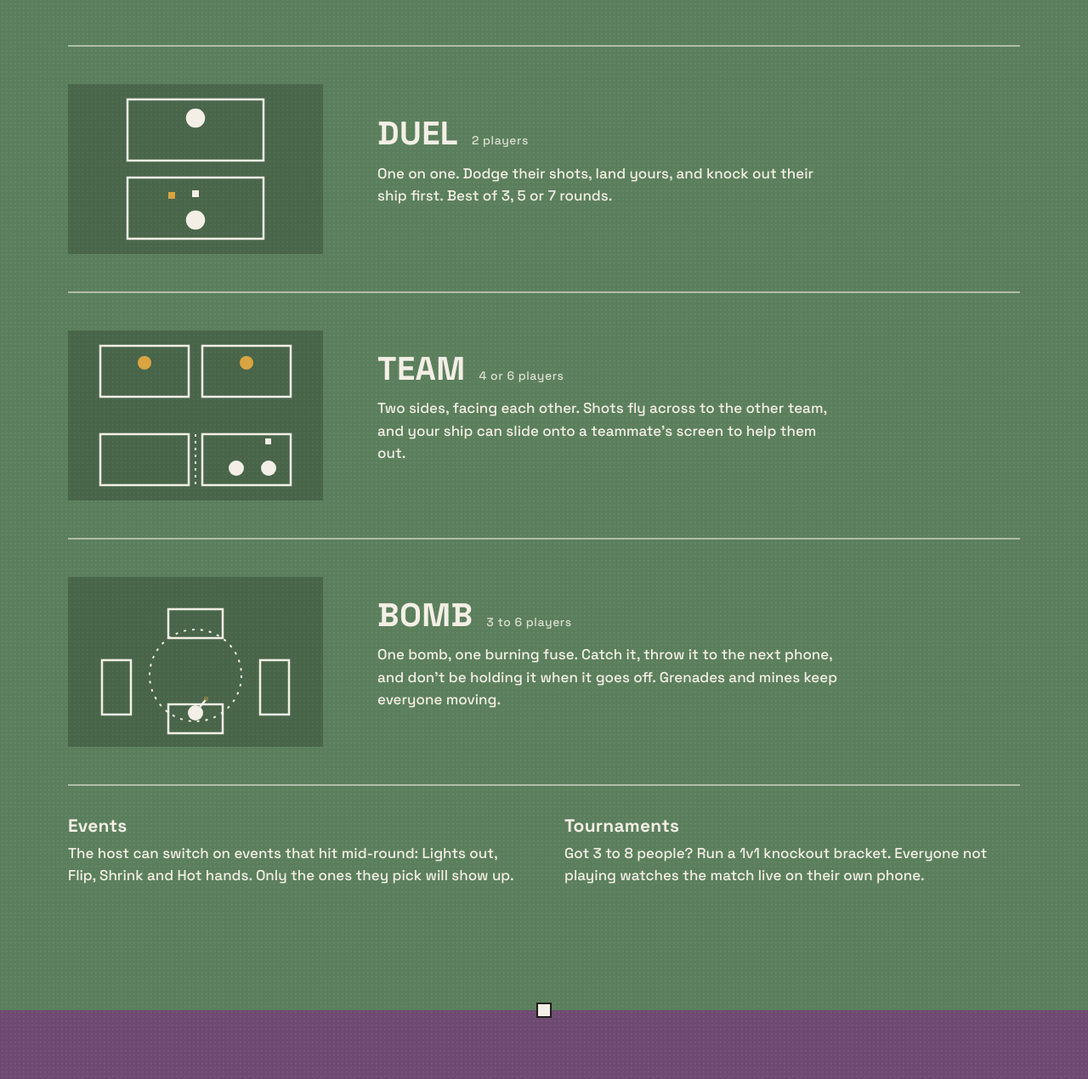
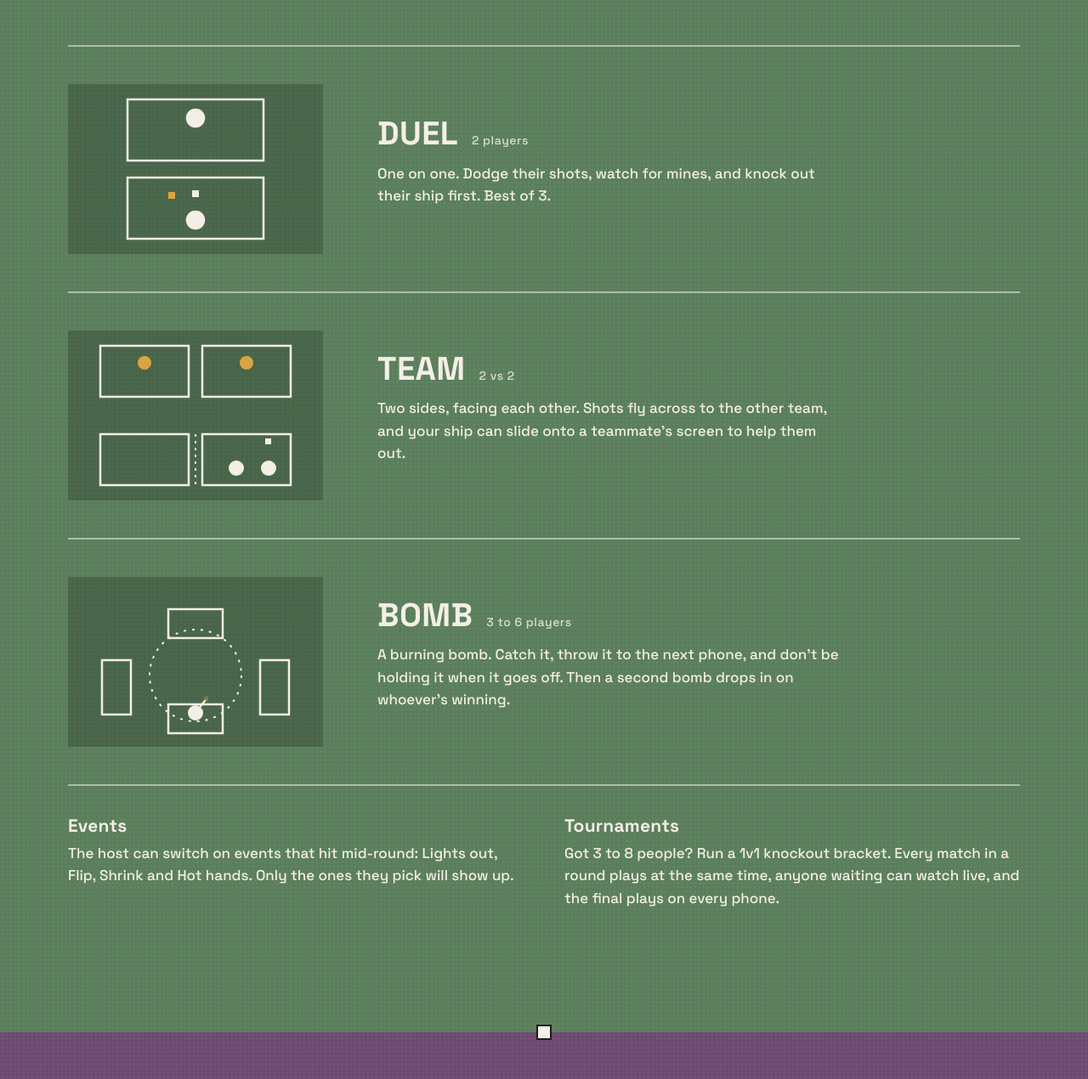
Before and after one commit to vishnu-1709/spillover, a plain HTML site: page index.html in a window 1280 px wide. Shown: the part 2850-4120 px from the top of the page at 85% size. Drawn offline with Linux system fonts and the light colour scheme; animation ran at ten frames a second.

Commit message:
Update modes for 2v2 Team, best of 3, second bomb, new tournament format
Co-Authored-By: Claude Opus 5.5 <noreply@anthropic.com>
Claude-Session: https://claude.ai/code/session_01T7MxQiYrKfmUDWfvNuNCNE

```diff
--- a/index.html
+++ b/index.html
@@ -148,7 +148,7 @@
         </div>
         <div>
           <h3>Duel <small>2 players</small></h3>
-          <p>One on one. Dodge their shots, land yours, and knock out their ship first. Best of 3, 5 or 7 rounds.</p>
+          <p>One on one. Dodge their shots, watch for mines, and knock out their ship first. Best of 3.</p>
         </div>
       </article>
 
@@ -165,7 +165,7 @@
           </svg>
         </div>
         <div>
-          <h3>Team <small>4 or 6 players</small></h3>
+          <h3>Team <small>2 vs 2</small></h3>
           <p>Two sides, facing each other. Shots fly across to the other team, and your ship can slide onto a teammate's screen to help them out.</p>
         </div>
       </article>
@@ -184,7 +184,7 @@
         </div>
         <div>
           <h3>Bomb <small>3 to 6 players</small></h3>
-          <p>One bomb, one burning fuse. Catch it, throw it to the next phone, and don't be holding it when it goes off. Grenades and mines keep everyone moving.</p>
+          <p>A burning bomb. Catch it, throw it to the next phone, and don't be holding it when it goes off. Then a second bomb drops in on whoever's winning.</p>
         </div>
       </article>
     </div>
@@ -196,7 +196,7 @@
       </div>
       <div>
         <h3>Tournaments</h3>
-        <p>Got 3 to 8 people? Run a 1v1 knockout bracket. Everyone not playing watches the match live on their own phone.</p>
+        <p>Got 3 to 8 people? Run a 1v1 knockout bracket. Every match in a round plays at the same time, anyone waiting can watch live, and the final plays on every phone.</p>
       </div>
     </div>
   </div>
```
